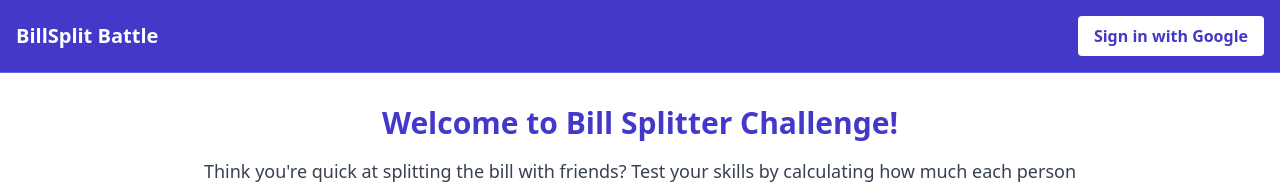
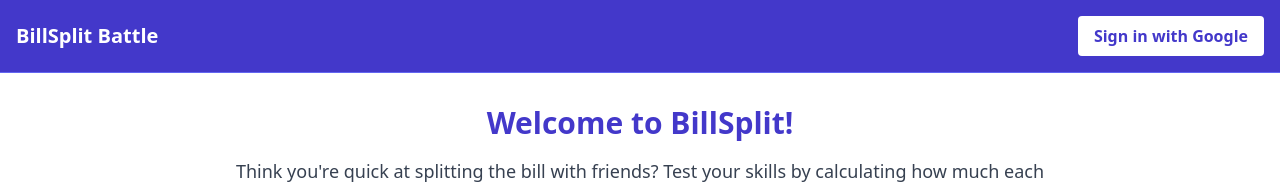
Before and after one commit to cesaralej/billsplit, a React (Vite) app: page / in a window 1280 px wide. Shown: the top 190 px of the page. Built offline with nearby package versions, Linux system fonts and the light colour scheme; no server answers; the database is empty.

Commit message:
Branding

```diff
--- a/src/pages/HomePage.jsx
+++ b/src/pages/HomePage.jsx
@@ -8,9 +8,9 @@ const HomePage = () => {
   return (
     <>
       <Navbar />
-      <div className="max-w-4xl mx-auto mt-8 text-center">
+      <div className="max-w-4xl mx-auto mt-8 px-4 sm:px-6 lg:px-8 text-center">
         <h1 className="text-3xl font-bold text-indigo-700 mb-4">
-          Welcome to Bill Splitter Challenge!
+          Welcome to BillSplit!
         </h1>
         <p className="text-lg text-gray-700 mb-8">
           Think you&apos;re quick at splitting the bill with friends? Test your
```
